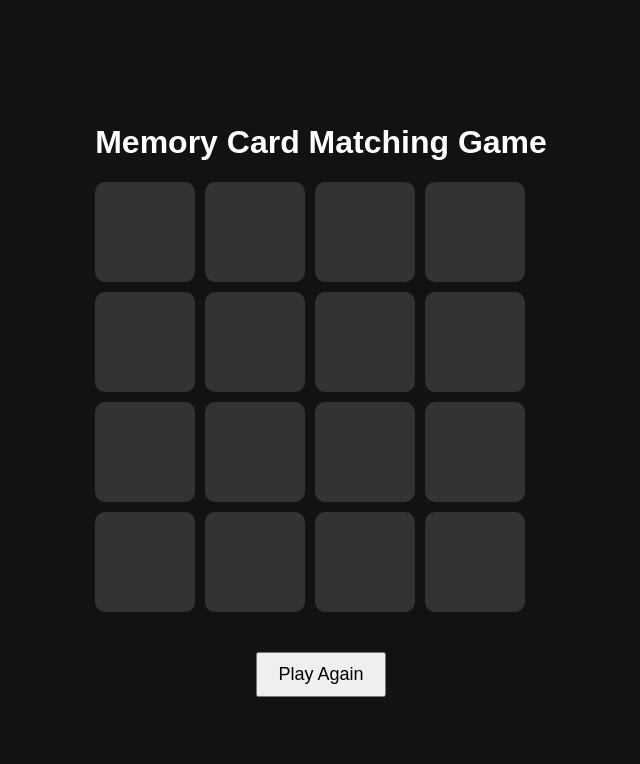
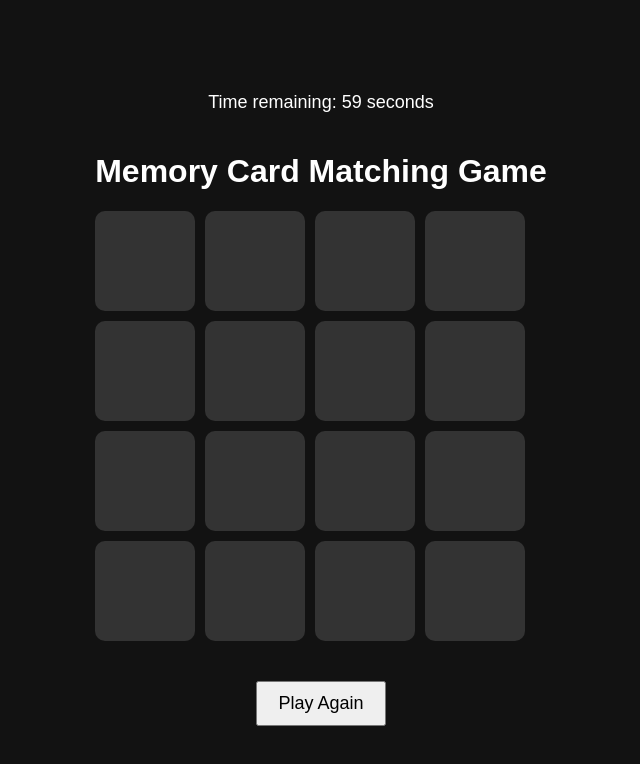
Before and after one commit to isbellbr/CardMatchingGame, a plain HTML site: page index.html in a window 1280 px wide. Both pictures are taken after a click on the button "Play Again". Shown: the whole page, without its empty margins (319-959 px from the left). Drawn offline with Linux system fonts and the light colour scheme.

Commit message:
added timer

```diff
--- a/index.html
+++ b/index.html
@@ -7,7 +7,11 @@
     <link rel="stylesheet" href="styles.css">
 </head>
 <body>
+    <div id="timer-container">
+        <p id="timer"></p>
+    </div>
     <div class="game-container">
+        <p id="timer"></p>
         <h1>Memory Card Matching Game</h1>
         <div id="game-board" class="game-board"></div>
         <button id="restart-btn">Play Again</button>
--- a/script.js
+++ b/script.js
@@ -14,20 +14,47 @@ let lockBoard = false;
     Use the createCard() function to initialize each cardElement and add it to the gameBoard.
 
 */
+gameBoard = document.getElementById("game-board");
+
 function initGame() {
     // Write your code here
     shuffleArray(symbols);
-    for (sym of symbols) {
+    for (let sym of symbols) {
+        cards.push(createCard(sym));
         cards.push(createCard(sym));
     }
-
-    for (let sym of symbols) {
-        cards.push(createCard(sym));
-    }
-    gameBoard = document.getElementById("game-board");
+    shuffleArray(cards);
     for (let card of cards) {
         gameBoard.appendChild(card);
     }
+    createTimer();
+}
+
+function createTimer() {
+    // Get the HTML element where you want to display the timer
+    const timerElement = document.getElementById("timer");
+
+    // Set the initial time in seconds
+    let timeRemaining = 60;
+
+    // Update the timer every second
+    const timerInterval = setInterval(() => {
+    // Display the time remaining
+    timerElement.textContent = `Time remaining: ${timeRemaining} seconds`;
+
+    // Decrement the time remaining
+    timeRemaining--;
+
+    // Stop the timer when it reaches 0
+    if (timeRemaining < 0) {
+        clearInterval(timerInterval);
+        timerElement.textContent = "Time's up!";
+        setTimeout(() => {
+            restartGame();
+        }, 500);
+
+    }
+    }, 1000); // 1000 milliseconds = 1 second
 }
 
 
@@ -124,13 +151,12 @@ function shuffleArray(array) {
 
 initGame();
 
+function restartGame() {
+    resetBoard();
+    gameBoard.innerHTML = "";
+    cards = [];
+    initGame();
+}
+
 restart_button = document.getElementById("restart-btn");
-restart_button.addEventListener("click", ()=> {
-    resetBoard();
-    shuffleArray(cards);
-    for (let card of cards) {
-        card.classList.remove("matched");
-        card.classList.remove("flipped");
-        card.textContent = "";
-    }
-})
+restart_button.addEventListener("click", restartGame);
--- a/styles.css
+++ b/styles.css
@@ -2,6 +2,7 @@ body {
     display: flex;
     justify-content: center;
     align-items: center;
+    flex-direction: column;
     height: 100vh;
     background-color: #121212;
     color: white;
@@ -52,3 +53,9 @@ body {
     font-size: 18px;
     cursor: pointer;
 }
+
+#timer {
+    float: right;
+    font-size: 18px;
+    color: white;
+}
```
